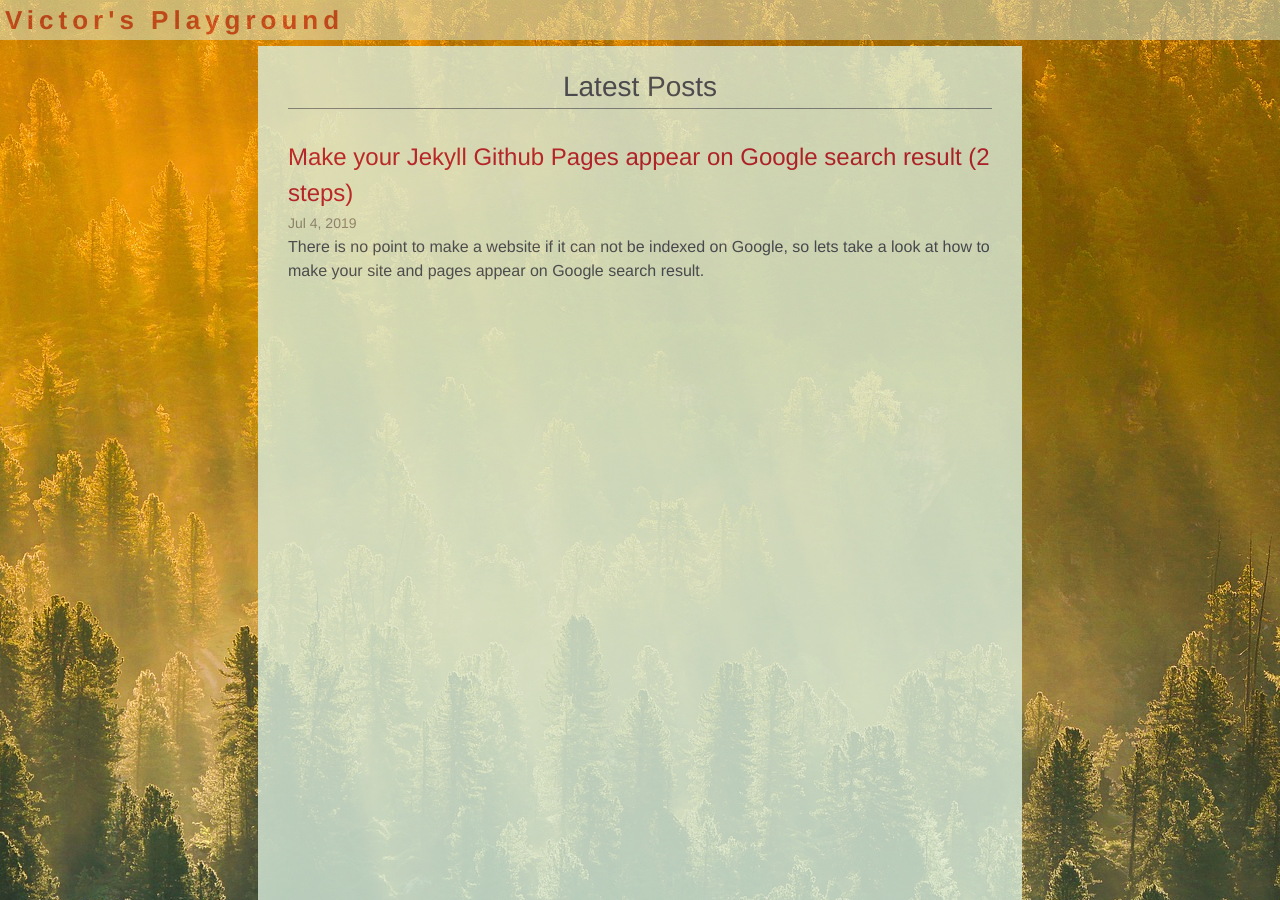
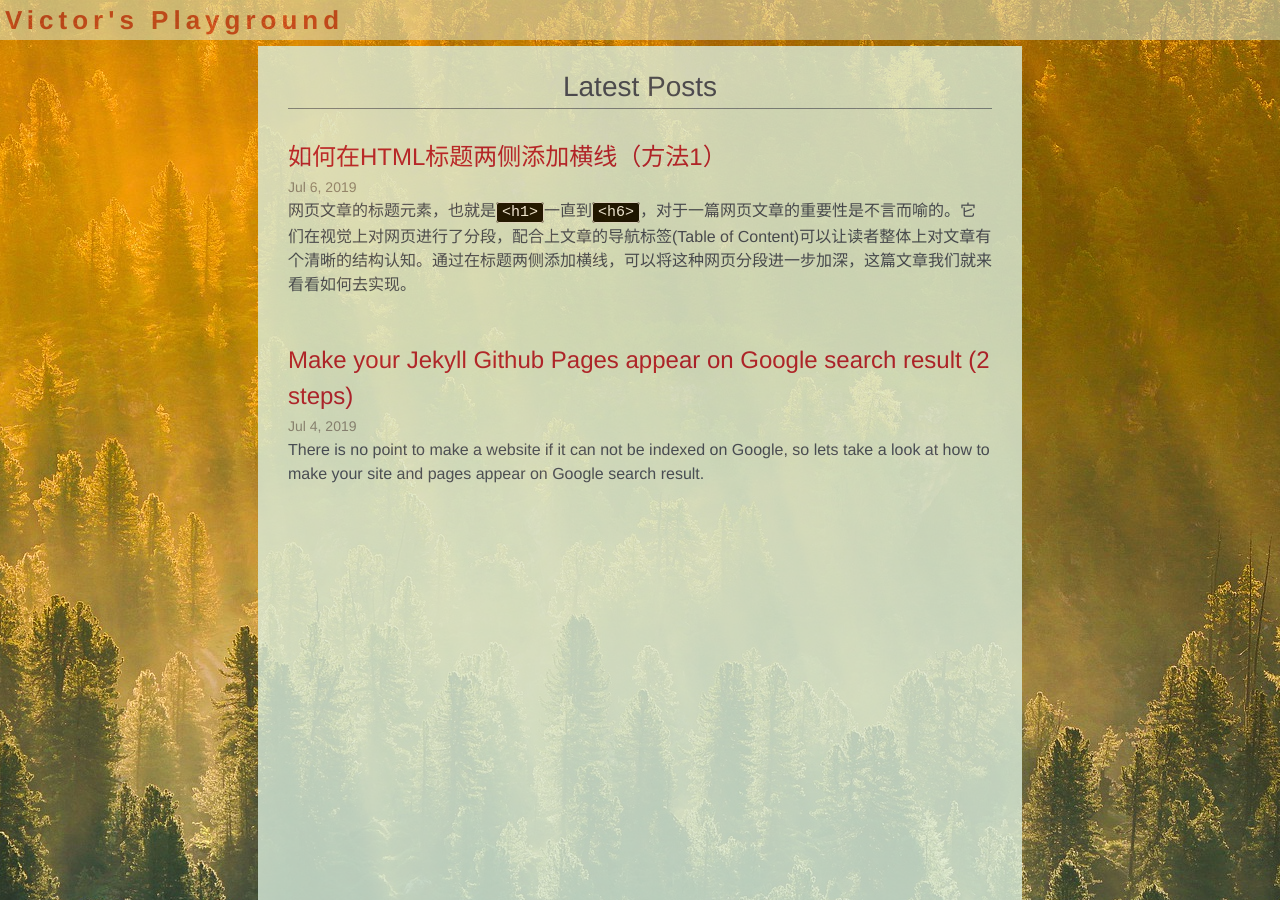
Before and after one commit to Victor2Code/blog, a Jekyll site: the page built from index.md, in a window 1280 px wide and 900 px high. Built offline with Jekyll 4.4.1, drawn with Linux system fonts in a browser that asks for light colours.

Commit message:
change toc from fixed position to original

````diff
--- /dev/null
+++ b/_posts/front-end/2019-07-06-headings-with-horizontal-line-on-either-side-01.md
@@ -0,0 +1,76 @@
+---
+layout: post
+title: 如何在HTML标题两侧添加横线（方法1）
+tags: HTML CSS
+categories: front-end
+comments: true
+last-modified: 2019-07-06 21:47:00 +0800
+---
+网页文章的标题元素，也就是`<h1>`一直到`<h6>`，对于一篇网页文章的重要性是不言而喻的。它们在视觉上对网页进行了分段，配合上文章的导航标签(Table of Content)可以让读者整体上对文章有个清晰的结构认知。通过在标题两侧添加横线，可以将这种网页分段进一步加深，这篇文章我们就来看看如何去实现。
+
+* TOC
+{:toc}
+
+## 目标效果
+可以参照一个我很喜欢的网站[Interneting Is Hard](https://internetingishard.com/)，例如其中一个段落
+
+![Interneting Is Hard]({{ "/images/2019-07-06-title-demo.png" | relative_url }})
+
+## 实现代码
+
+### html
+```html
+<body>
+  <main>
+    <h2>This is a title</h2>
+    <span></span>
+    <p>bluh bluh bluh bluh bluh bluh bluh bluh bluh bluh bluh bluh bluh bluh bluh bluh bluh bluh bluh bluh bluh bluh bluh bluh bluh</p>
+  </main>
+</body>
+```
+
+### css
+```
+<head>
+  <style media="screen">
+    main{
+      width: 60%;
+      margin: 0 auto;
+    }
+    h2,p{
+      text-align: center;
+    }
+    h2{
+      background-color: white;
+      width: 30%;
+      margin: 0 auto;
+    }
+    span{
+      margin: 0 auto;
+      display: block;
+      border: 1px black solid;
+      width: 80%;
+      position: relative;
+      top: -15px;
+      z-index: -1;
+    }
+  </style>
+</head>
+```
+## 实现效果
+![title final]({{ "/images/2019-07-06-title-final.png" | relative_url }})
+
+## 代码分析
+这里实现的效果是不管你的标题多长，横线的总长度都是固定的
+* 横线就是标题下面添加的那个`<span>`标签，当然用`<div>`也是可以，如果是用`<div>`那么这里的`display: block;`就可以省略了
+
+* `<span>`标签的长度是固定的，为`<main>`元素的80%，而`<main>`本身也只有整个屏幕的60%
+
+* `position: relative;`让我们能在不影响上下元素的情况下移动这个横线，例如这里的`top: -15px;`，具体移动的距离根据自己情况去判定。如果是要居中，需要用`margin: 0 auto;`
+
+* `<h2>`的背景色我设置为白色，具体设置什么颜色需要和你`<main>`的背景色一致
+
+* `z-index:-1;`是将横线往下移，只有设置了position的元素才可以使用，数字越大越往上。具体的图层移动也是需要自己去灵活把握
+
+## 总结
+这次我们一起探索了如何给标题添加长度固定的横线，下次我们来看看如何让横线随着标题的长度去跟随变化，就好像我的这篇文章一样。欢迎在下面留言进行讨论和交流。
--- a/_sass/minima/_layout.scss
+++ b/_sass/minima/_layout.scss
@@ -181,14 +181,14 @@
 /**
  * Table of Content
  */
- #markdown-toc{
-   position: fixed;
-   left: 80%;
-   top: $header-height+5px;
+ markdown-toc{
+   //position: fixed;
+   //left: 80%;
+   //top: $header-height+5px;
    font-size: 12px;
-   width: 15%;
-   border-left: 1px $border-color solid;
-   padding-left: $padding-huge;
-   padding-top: $padding-big;
+   //width: 15%;
+   //border-left: 1px $border-color solid;
+   //padding-left: $padding-huge;
+   //padding-top: $padding-big;
    @include grey-link;
  }
````
Also changed, not shown: images/2019-07-06-title-demo.png (added), images/2019-07-06-title-final.png (added).
